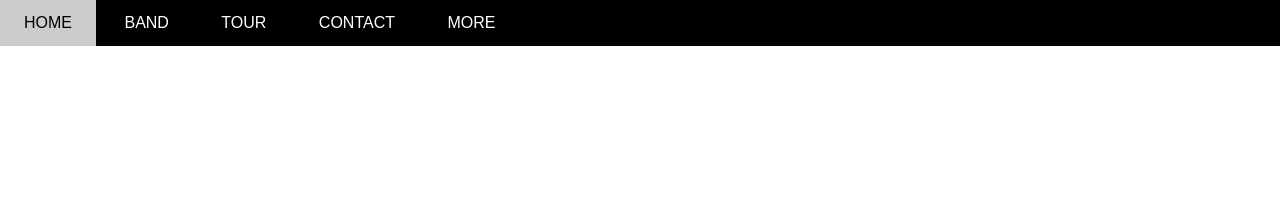
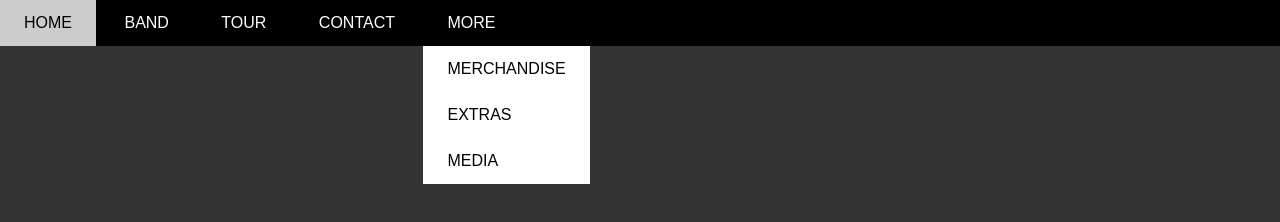
Before and after one commit to ndyudev/website-the-band-ndyudev, a plain HTML site: page index.html in a window 1280 px wide. Drawn offline with Linux system fonts and the light colour scheme.

Commit message:
Sub Navigation

```diff
--- a/assets/css/style.css
+++ b/assets/css/style.css
@@ -24,27 +24,30 @@ html {
 2. Từ trên xuống dưới
 3. Tổng quan đến chi tiết
 */
-/* #main {
+/* #container {
 
 } */
 
 #header {
   height: 46px; /* Cao */
   background-color: #000;
-  overflow: hidden;
 }
 
 #nav li {
   display: inline-block; /* Nằm trên 1 dòng */
-  list-style: nones;
+  position: relative;
+}
+
+#nav > li > a {
+    color: #fff;
 }
 
 #nav li a {
   text-decoration: none;
   text-transform: uppercase;
-  color: #fff;
-  padding: 24px 24px;
+  padding: 0px 24px;
   line-height: 46px;
+  display: block;
 }
 
 #nav li a:hover {
@@ -52,18 +55,17 @@ html {
   color: #000000;
 }
 
-#nav .subnav {
-  display: none;
+#nav .subnav a {
+  color: #000;
 }
 
-/* .subnav li {
-
+#nav .subnav {
+  /* display: none; */
+  position: absolute;
+  background-color: #fff;
 }
 
-.subnav li a {
-
+#slider {
+  min-height: 1000px;
+  background-color: #333;
 }
-
-.subnav li a:hover {
-
-} */
```
